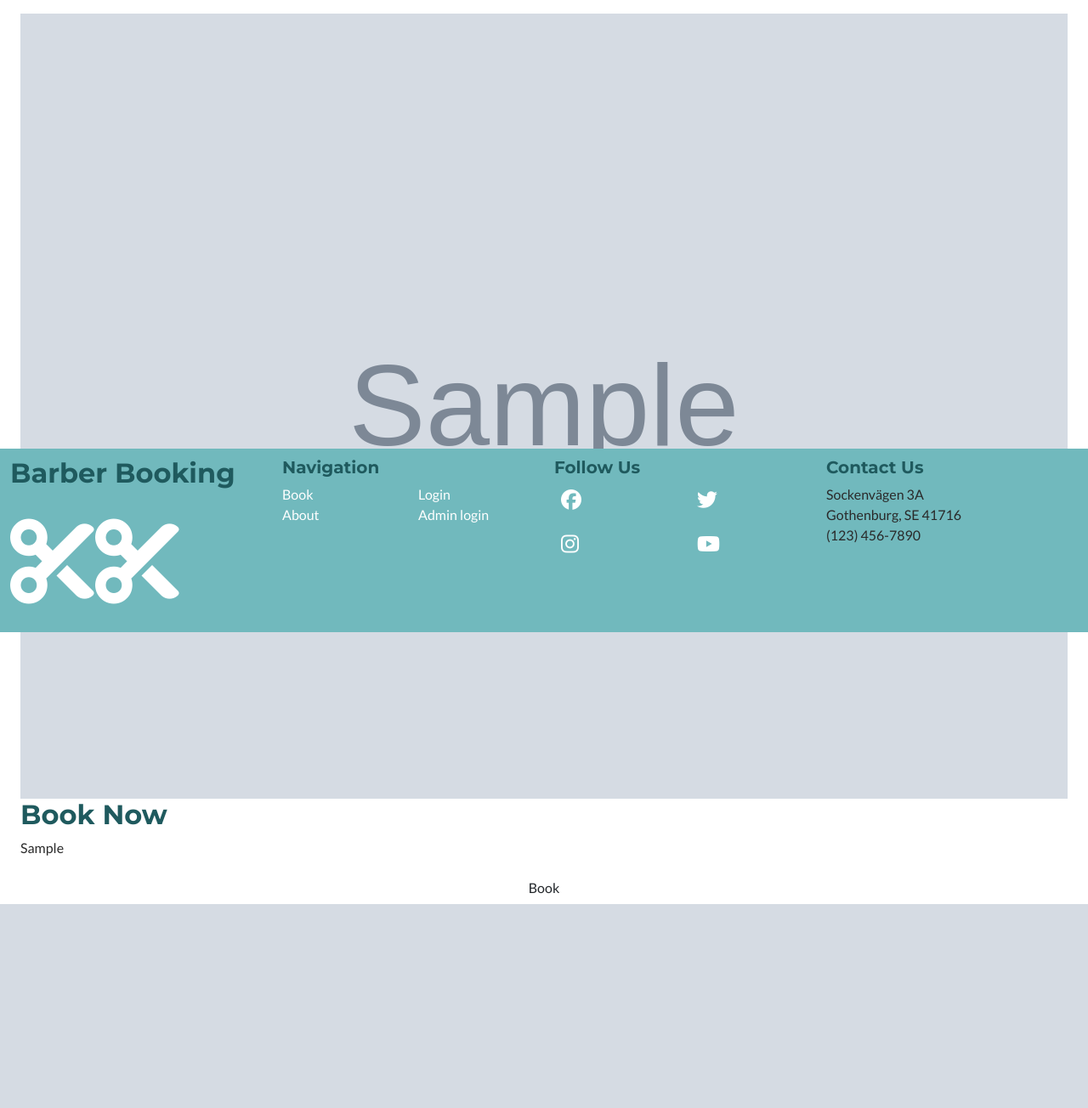
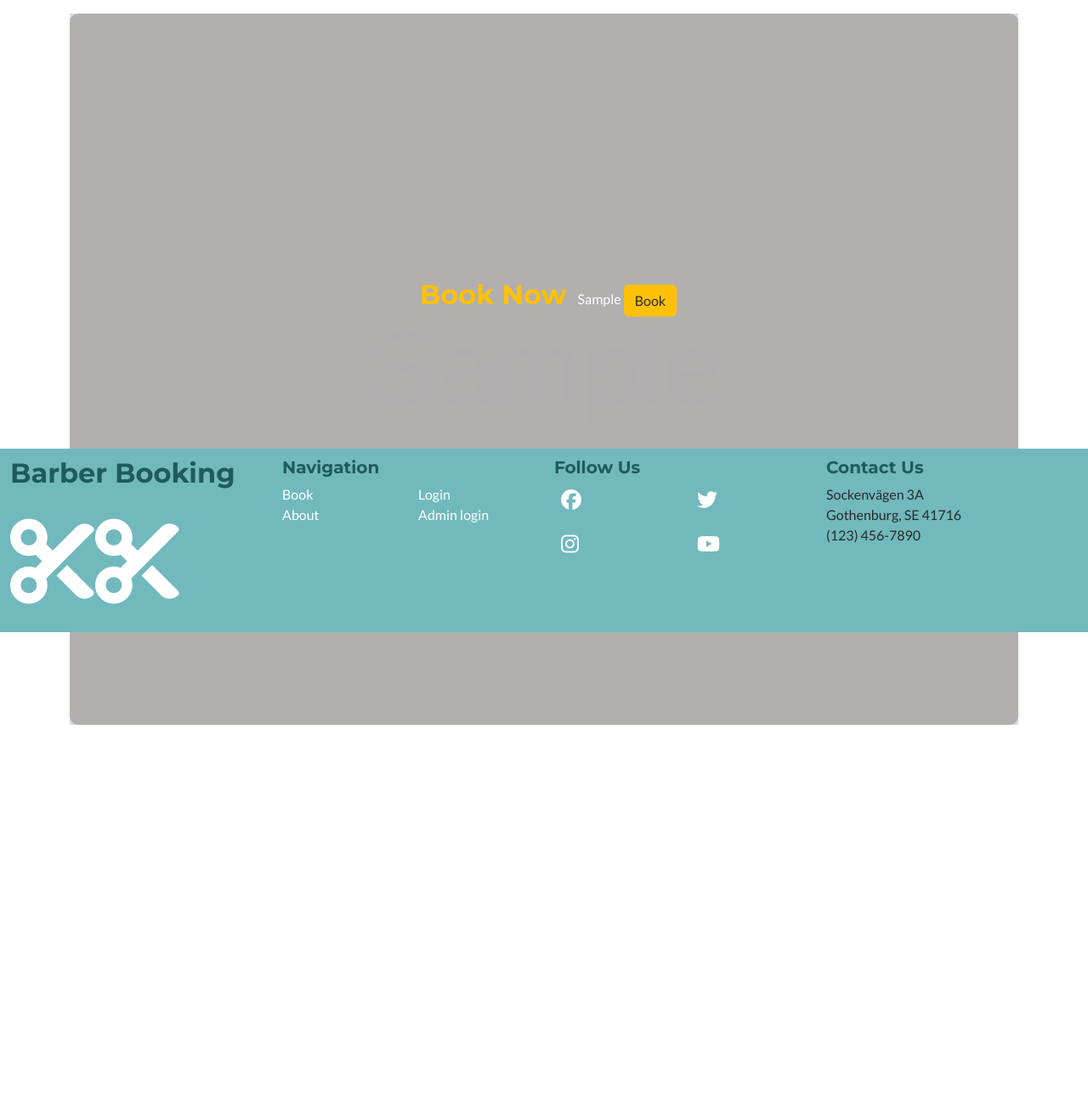
Before and after one commit to ZakariyeNor/FadeFinder, a Django app: template book/templates/book/booking.html in a window 1280 px wide. Shown: the part 56-1360 px from the top of the page at 85% size. Before the commit the page ends 1120 px from the top, so only its background shows below. Run offline with Django 5.2, Linux system fonts and the light colour scheme; the template is opened without the code that fills it: most values are stand-ins (such as "Sample title", 1, 10 or a date in 2020); grey boxes marked "Sample" are stand-in pictures; some libraries are stand-ins or nearby versions.

Commit message:
Give contrast and some style for the booking introduction section for readability and design

```diff
--- a/book/templates/book/booking.html
+++ b/book/templates/book/booking.html
@@ -1,8 +1,8 @@
 {% extends 'base.html' %}
 {% load static %}
 {% block content %}
-<div class="container-fluid">
-    <div class="row mt-3" id="cover-image">
+<div class="container">
+    <div class="row g-0 mt-3" id="cover-image">
         {% for bookcover in bookingcover %}
         <!-- Booking Cover Image -->
         {% if "placeholder" in bookcover.cover_image.url %}
@@ -10,10 +10,13 @@
         {% else %}
             <img src="{{ bookcover.cover_image.url }}" class="img-fluid" alt="Booking cover image">
         {% endif %}
+
             <!-- Booking intro -->
+        <div class="cover-text text-center">
             <h2>Book Now</h2>
-            <p>{{ bookcover.booking_intro | safe }}</p>
-            <button type="submit" class="btn btn-black">Book</button>
+            {{ bookcover.booking_intro | safe }}
+            <button type="submit" class="btn text-color action-bg">Book</button>
+        </div>
         {% endfor %}
 
     </div>
--- a/static/css/style.css
+++ b/static/css/style.css
@@ -198,13 +198,58 @@ body {
 }
 
 /* Booking app  */
-/* Cover image and book button */
+/* Cover image and book button, use general styles for h2,p  and action button "BOOK" */
 #cover-image {
-    border-radius: 3px;
-    margin: 0 auto;
+    position: relative;
+    display: flex;
+    justify-content: center;
+    align-items: center;
+    flex-wrap: wrap;
+}
+#cover-image::before {
+    content: "";
+    position: absolute;
+    top: 0;
+    left: 0;
     width: 100%;
-    height: 30vh;
-    object-fit: cover;
+    border-radius: 10px;
+    height: 100%;
+    background: rgba(178, 175, 175, 0.981);
+    z-index: 0;
+}
+
+.cover-text {
+    position: absolute;
+    top: 40%;
+    left: 50%;
+    transform: translate(-50%, -50%);
+    text-align: center;
+    color: white;
+    padding: 20px;
+    border-radius: 20px;
+    width: 100%;
+    max-width: 600px;
+
+}
+
+/* Remove dark background but keep readable contrast */
+.cover-text h2 {
+    padding: 10px;
+    border-radius: 5px;
+    display: inline-block;
+    font-family: 'Montserrat', sans-serif;
+    font-weight: 700;
+    color: #ffc107;
+}
+
+.cover-text p {
+    padding: 10px;
+    border-radius: 5px;
+    display: inline-block;
+    color: #ffffff;
+    font-size: larger;
+    font-family: 'Lato', sans-serif;
+    font-weight: 400;
 }
 
 /* Mobile footer, show only under 580 media query and hide it over 580*/
@@ -251,6 +296,7 @@ body {
     }
 }
 
+/* Phone logo */
 #logo {
     font-weight: 600;
     font-size: 100px;
```
